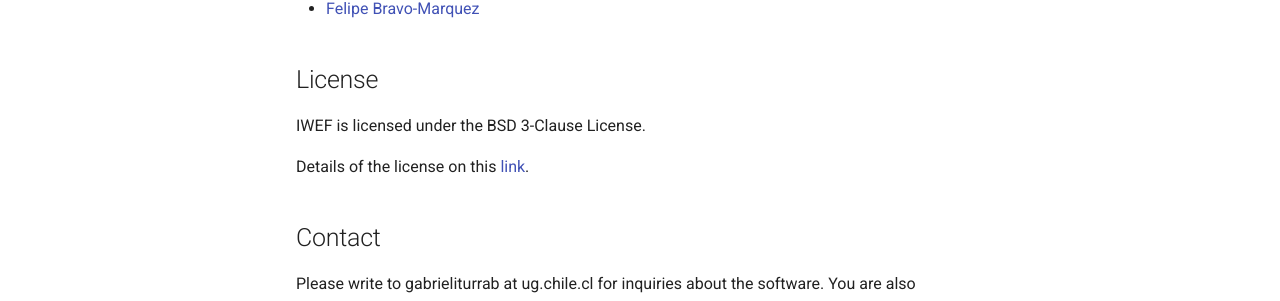
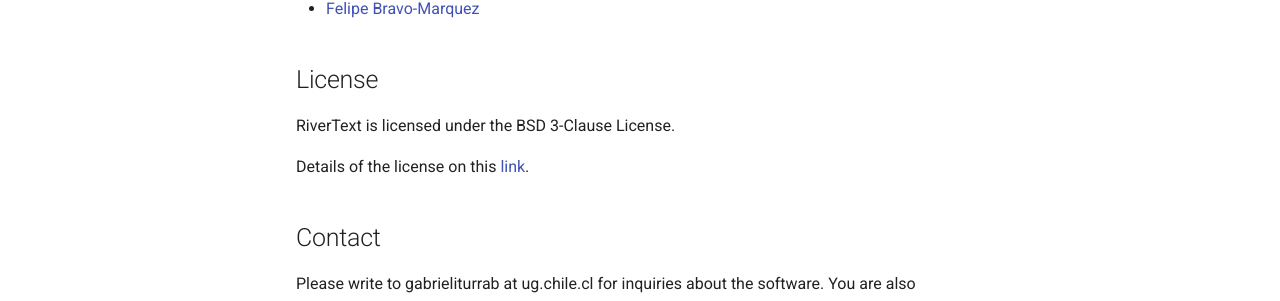
Before and after one commit to dccuchile/rivertext, an MkDocs documentation site: the page built from docs/getting_started/about.md, in a window 1280 px wide and 1154 px high. Shown: the part 743-1044 px from the top of the window. Built offline with MkDocs 1.6.1 and Material for MkDocs 9.7.7, drawn with Linux system fonts in a browser that asks for light colours; comment, search, counter and statistics services are not loaded.

Commit message:
updates names yet

```diff
--- a/docs/getting_started/about.md
+++ b/docs/getting_started/about.md
@@ -28,7 +28,7 @@
 
 ## License
 
-IWEF is licensed under the BSD 3-Clause License.
+RiverText is licensed under the BSD 3-Clause License.
 
 Details of the license on this [link](https://github.com/dccuchile/rivertext/blob/main/LICENSE).
 
```
Also changed, not shown: docs/index.md (+1 -1 lines).
